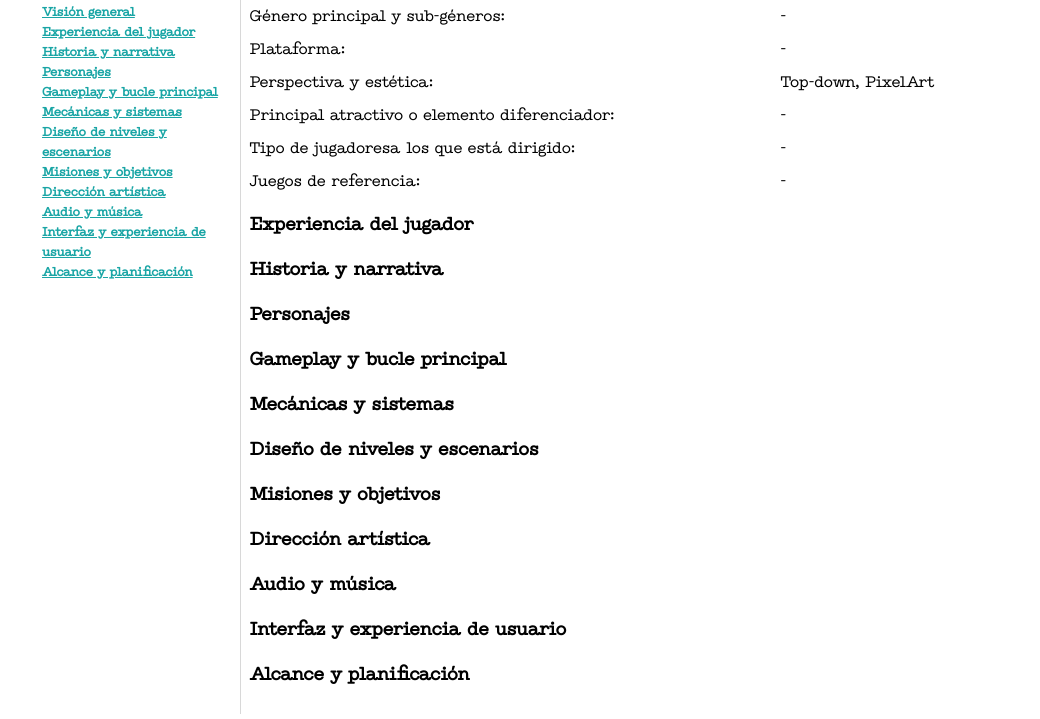
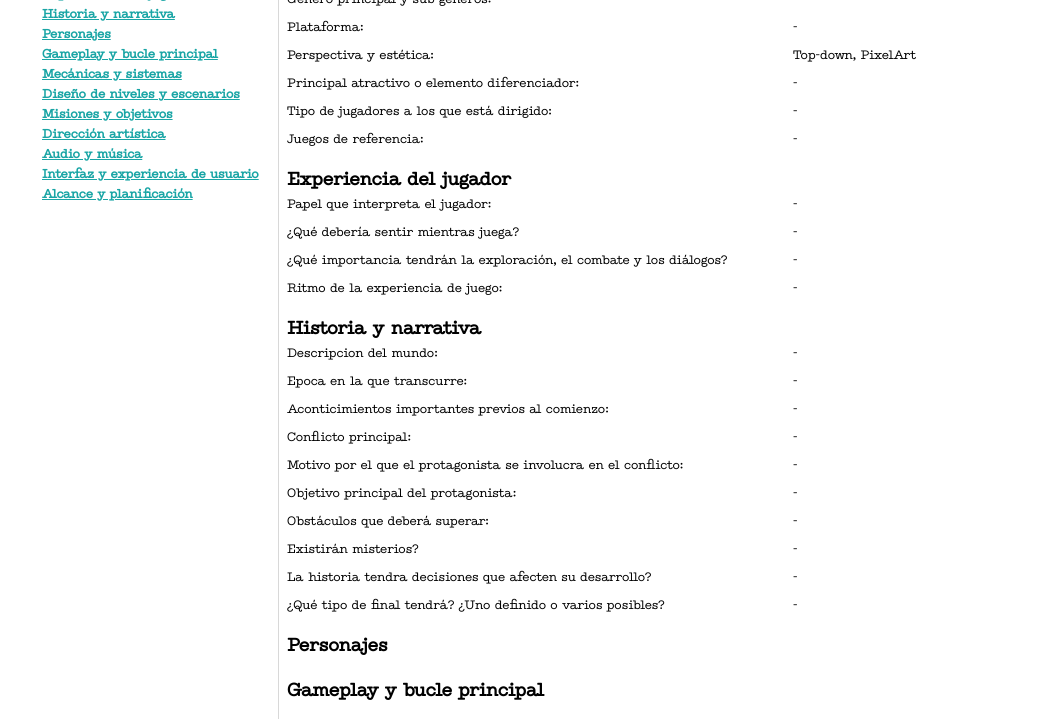
Before and after one commit to Ebanx3/documentacion-de-juego, a plain HTML site: page index.html in a window 1280 px wide. Shown: the part 139-858 px from the top of the page, without its empty margins (102-1142 px from the left). Drawn offline with Linux system fonts and the light colour scheme.

Commit message:
hecha estructura para las primeras 3 fases

```diff
--- a/index.html
+++ b/index.html
@@ -63,6 +63,7 @@
                 margin: 2vh 0;
 
                 .col2 {
+                    font-size: .8rem;
                     display: grid;
                     grid-template-columns: 2fr 1fr;
                     gap: 8px;
@@ -112,7 +113,7 @@
                 <span>Top-down, PixelArt</span>
                 <span>Principal atractivo o elemento diferenciador:</span>
                 <span>-</span>
-                <span>Tipo de jugadoresa los que está dirigido:</span>
+                <span>Tipo de jugadores a los que está dirigido:</span>
                 <span>-</span>
                 <span>Juegos de referencia:</span>
                 <span>-</span>
@@ -122,11 +123,56 @@
         <section id="experiencia-del-jugador">
             <h3>Experiencia del jugador</h3>
             <!-- Qué queremos que sienta y experimente el jugador. -->
+             <div class="col2">
+                <span>Papel que interpreta el jugador:</span>
+                <span>-</span>
+
+                <span>¿Qué debería sentir mientras juega?</span>
+                <span>-</span>
+
+                <span>¿Qué importancia tendrán la exploración, el combate y los diálogos?</span>
+                <span>-</span>
+
+                <span>Ritmo de la experiencia de juego:</span>
+                <span>-</span>
+
+             </div>
         </section>
 
         <section id="historia-y-narrativa">
             <h3>Historia y narrativa</h3>
             <!-- Argumento, mundo, acontecimientos y diálogos. -->
+             <div class="col2">
+                <span>Descripcion del mundo:</span>
+                <span>-</span>
+
+                <span>Epoca en la que transcurre:</span>
+                <span>-</span>
+
+                <span>Aconticimientos importantes previos al comienzo:</span>
+                <span>-</span>
+
+                <span>Conflicto principal:</span>
+                <span>-</span>
+
+                <span>Motivo por el que el protagonista se involucra en el conflicto:</span>
+                <span>-</span>
+
+                <span>Objetivo principal del protagonista:</span>
+                <span>-</span>
+
+                <span>Obstáculos que deberá superar:</span>
+                <span>-</span>
+
+                <span>Existirán misterios?</span>
+                <span>-</span>
+
+                <span>La historia tendra decisiones que afecten su desarrollo?</span>
+                <span>-</span>
+
+                <span>¿Qué tipo de final tendrá? ¿Uno definido o varios posibles?</span>
+                <span>-</span>
+             </div>
         </section>
 
         <section id="personajes">
```
